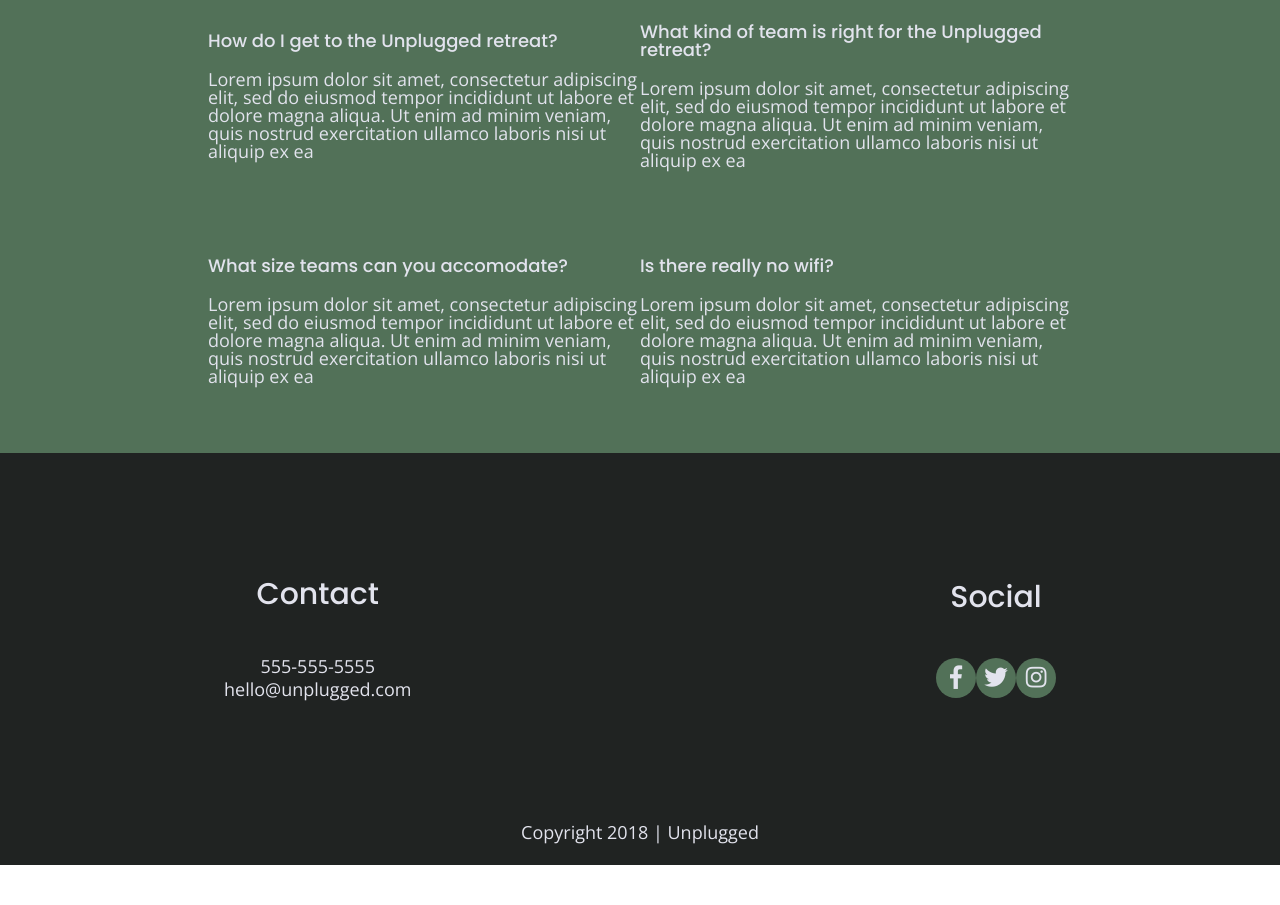
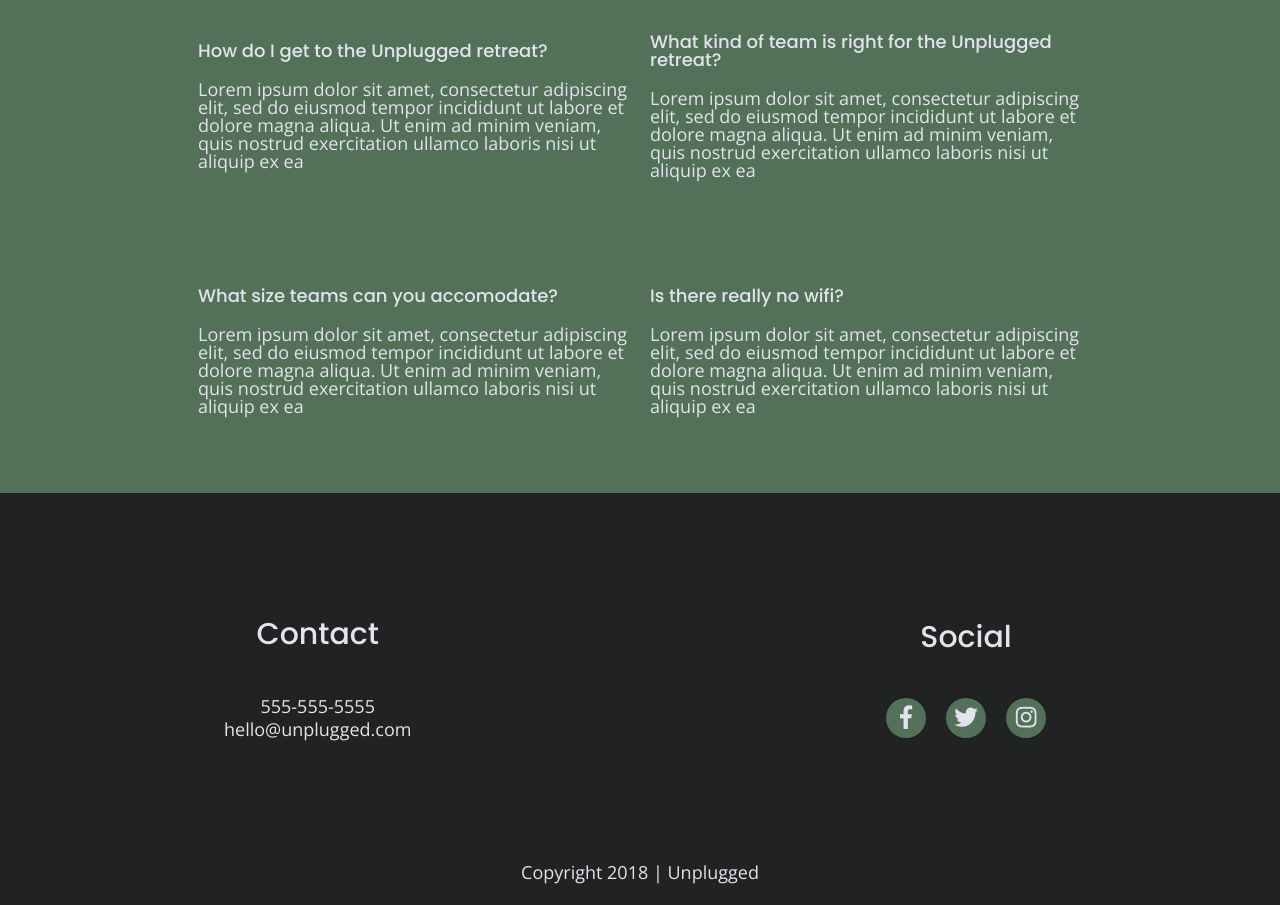
Before and after one commit to amrebch/unplugged-retreat, a website: page faq/index.html in a window 1280 px wide. Shown: the part 269-1174 px from the top of the page. Before the commit the page ends 1134 px from the top, so only its background shows below. Drawn offline with nearby package versions, Linux system fonts and the light colour scheme; files that its build step writes are made by us from their sources; files whose address does not match are found by name.

Commit message:
Added some padding to the faq content

```diff
--- a/css/main.css
+++ b/css/main.css
@@ -239,7 +239,7 @@ footer .social-icons p {
   display: flex;
   justify-content: center;
   align-items: center;
-
+ margin: 0 10px;
 }
 
 footer .social-icons p i {
@@ -430,6 +430,7 @@ input[type=button] {
 
   .faq-content {
     margin-bottom: 50px;
+    padding: 10px;
   }
 
   .faq-content h4 {
@@ -682,6 +683,7 @@ h3 {
       justify-content: space-between;
       align-items: center;
       padding-top: 20px;
+      flex-flow: row wrap;
     }
 
     .mission-content p {
```
